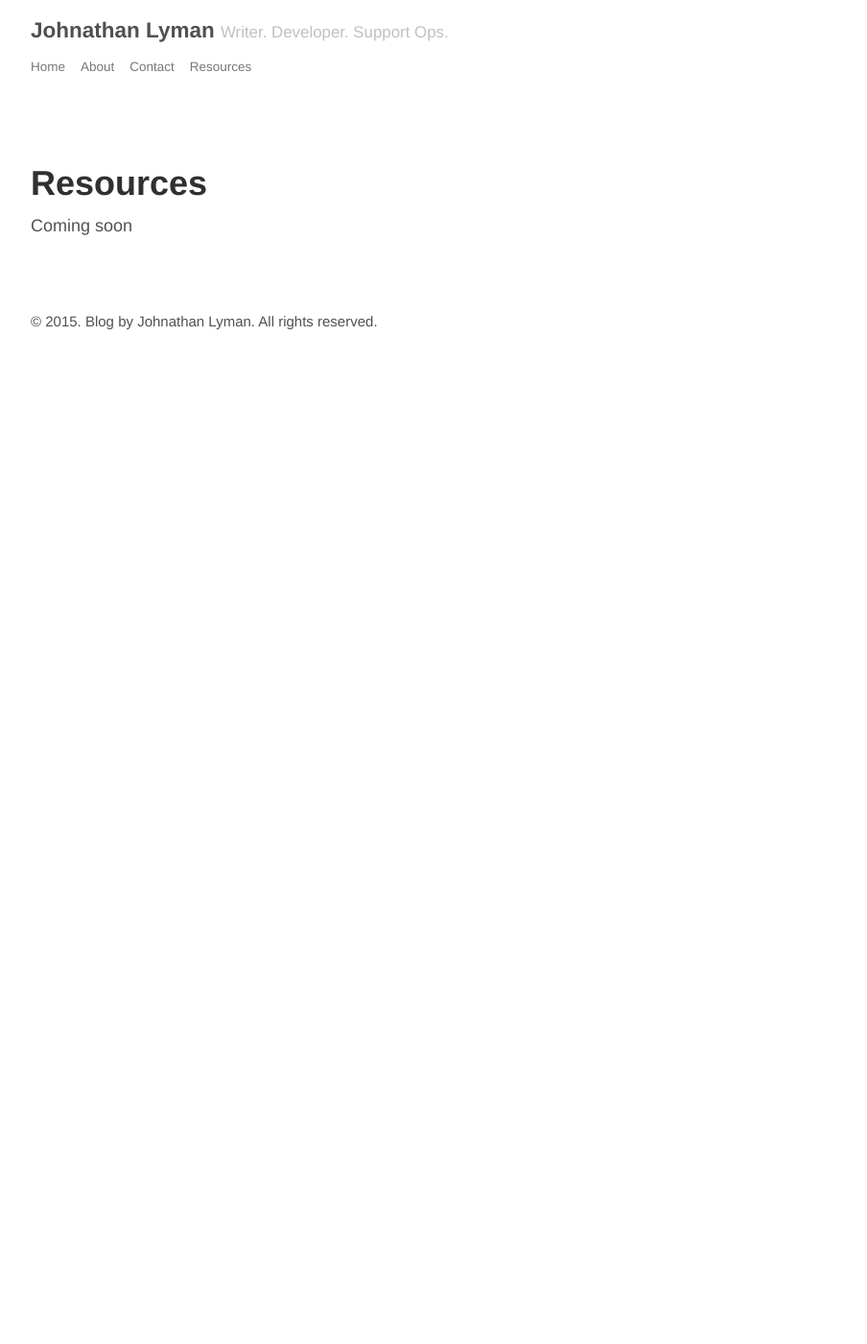
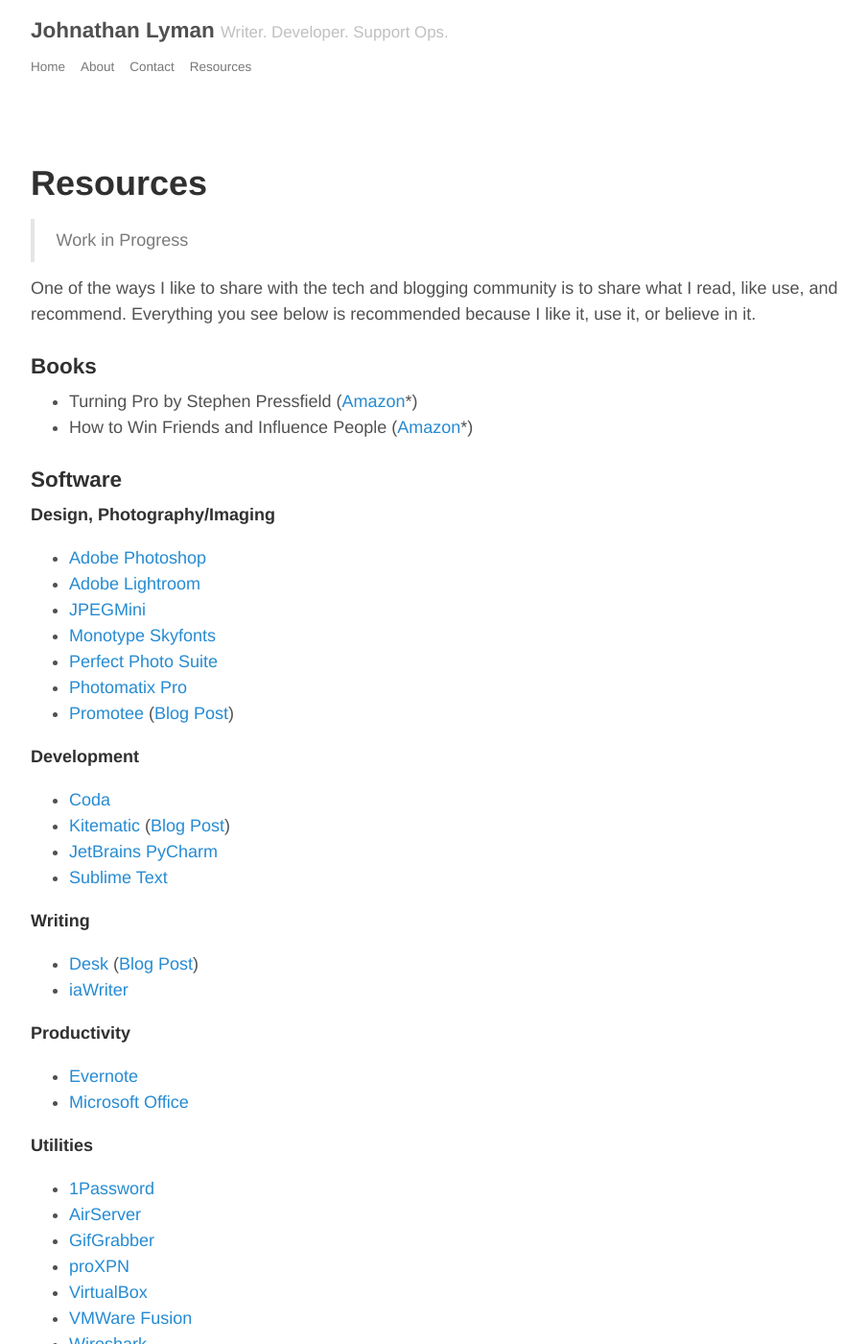
Before and after one commit to jelyman2/jelyman2.github.com, a Jekyll site: the page built from resources/index.md, in a window 1280 px wide and 1400 px high. Shown: the whole window at 96% size, without its empty margins (158-1062 px from the left). Built offline with Jekyll 4.4.1, drawn with Linux system fonts in a browser that asks for light colours; some of the changed text lies outside the part shown.

```diff
--- a/resources/index.md
+++ b/resources/index.md
@@ -3,4 +3,120 @@ layout: page
 title: Resources
 ---
 
-Coming soon
+> Work in Progress
+
+One of the ways I like to share with the tech and blogging community is to share what I read, like use, and recommend. Everything you see below is recommended because I like it, use it, or believe in it.
+
+### Books
+* Turning Pro by Stephen Pressfield ([Amazon](http://amzn.to/1LvnEgh)*)
+* How to Win Friends and Influence People ([Amazon](http://amzn.to/1fXfYr5)*)
+
+### Software
+**Design, Photography/Imaging**
+* [Adobe Photoshop](https://www.adobe.com)
+* [Adobe Lightroom](https://www.adobe.com)
+* [JPEGMini](http://www.jpegmini.com)
+* [Monotype Skyfonts](http://www.fonts.com/web-fonts/google)
+* [Perfect Photo Suite](http://onone.com)
+* [Photomatix Pro](http://hdrsoft.com)
+* [Promotee](https://www.netwalkapps.com/app/promotee) ([Blog Post](http://johnathanlyman.com/p/create-mockups-promotee/))
+
+**Development**
+* [Coda](https://panic.com/coda/)
+* [Kitematic](https://kitematic.com) ([Blog Post](http://johnathanlyman.com/p/a-kitematic-overview/))
+* [JetBrains PyCharm](http://jetbrains.com)
+* [Sublime Text](http://sublimetext.com)
+
+**Writing**
+* [Desk](http://desk.pm) ([Blog Post](http://johnathanlyman.com/p/desk-overview/))
+* [iaWriter](http://iawriter.com)
+
+**Productivity**
+* [Evernote](http://evernote.com)
+* [Microsoft Office](http://microsoft.com)
+
+**Utilities**
+* [1Password](http://1password.com)
+* [AirServer](http://airserver.com)
+* [GifGrabber](http://gifgrabber.com)
+* [proXPN](http://proxpn.me)
+* [VirtualBox](http://virtualbox.org)
+* [VMWare Fusion](http://vmware.com)
+* [Wireshark](http://wireshark.org)
+
+**Entertainment**
+* [Apple Music](http://apple.com)
+* [Spotify](http://spotify.com)
+
+**Data Backup and Security**
+* [CrashPlan](http://crashplan.com)
+
+**For the Web**
+* [GAGet](http://gagetapp.com)
+
+### Hardware
+**Computing**
+* [Apple Macbook Pro](http://apple.com)
+* [Apple iPhone 6](http://apple.com)
+* [Apple Wireless Keyboard](http://apple.com)
+* [Apple Trackpad and Mouse](http://apple.com)
+
+**Networking**
+* [Ubiquiti Wireless Access Points](http://ubnt.com)
+* [Asus RT-N66U Wireless Router](http://asus.com)
+
+### Blogs
+* [John Saddington](http://john.do)
+* [Daring Fireball](http://daringfireball.net)
+* [Six Colors](http://sixcolors.com)
+* [David Smith](http://david-smith.org)
+* [Casey Liss](http://www.caseyliss.com)
+* [Tim Ferriss](http://fourhourworkweek.com/blog/)
+* [Matt Mullenweg](http://ma.tt)
+
+### Web Hosts
+**VPS**
+* [Digital Ocean](http://digitalocean.com)
+
+**Managed WordPress Hosting**
+* [Flywheel](http://getflywheel.com)
+
+### On-Demand Services
+* [Naturebox](http://naturebox.com)
+* [Harry's](http://harrys.com)
+
+### Online Services
+* [LearnUp](http://learnup.com) ([Blog Post](http://johnathanlyman.com/p/learnup/))
+* [GitHub](http://github.com)
+* [Google Apps for Business](http://google.com/apps)
+* [Namecheap](http://namecheap.com)
+* [CloudFlare](http://cloudflare.com)
+* [Slack](http://slack.com)
+* [Buffer](http://buffer.com)
+* [KelbyOne](http://kelbyone.com)
+* [Lynda](http://lynda.com)
+* [Squarespace](http://squarespace.com)
+* [WordPress.com](http://wordpress.com)
+* [NewRelic](http://newrelic.com)
+* [Temple.io](http://temple.io)
+* [Slackedit.io](http://slackedit.io)
+* [Crozdesk](http://crozdesk.com) ([Blog Post](http://johnathanlyman.com/p/crozdesk/))
+
+### Web Apps
+* [WordPress](http://wordpress.org)
+* [Ghost](http://ghost.org)
+* [Discourse](http://discourse.org)
+
+### Free Stuff
+**Stock Photography**
+* [Stocksnap](http://stocksnap.io)
+* [Death to the Stock Photo](http://deathtothestockphoto.com)
+* [Raumrot](http://raumrot.com)
+* [Bossfight](http://bossfight.co)
+* [Pixabay](http://pixabay.com)
+
+### Curated Lists
+* [18 Resources to Get You Started with WordPress](http://johnathanlyman.com/p/18-wordpress-resources/)
+
+---
+*Disclaimer: this link might be monetized. It pays the bills. I didn't sell the link placement.
```
Also changed, not shown: about/index.md (+24 -18 lines), files/my_wife_and_i.jpg (added), 1 other file.
